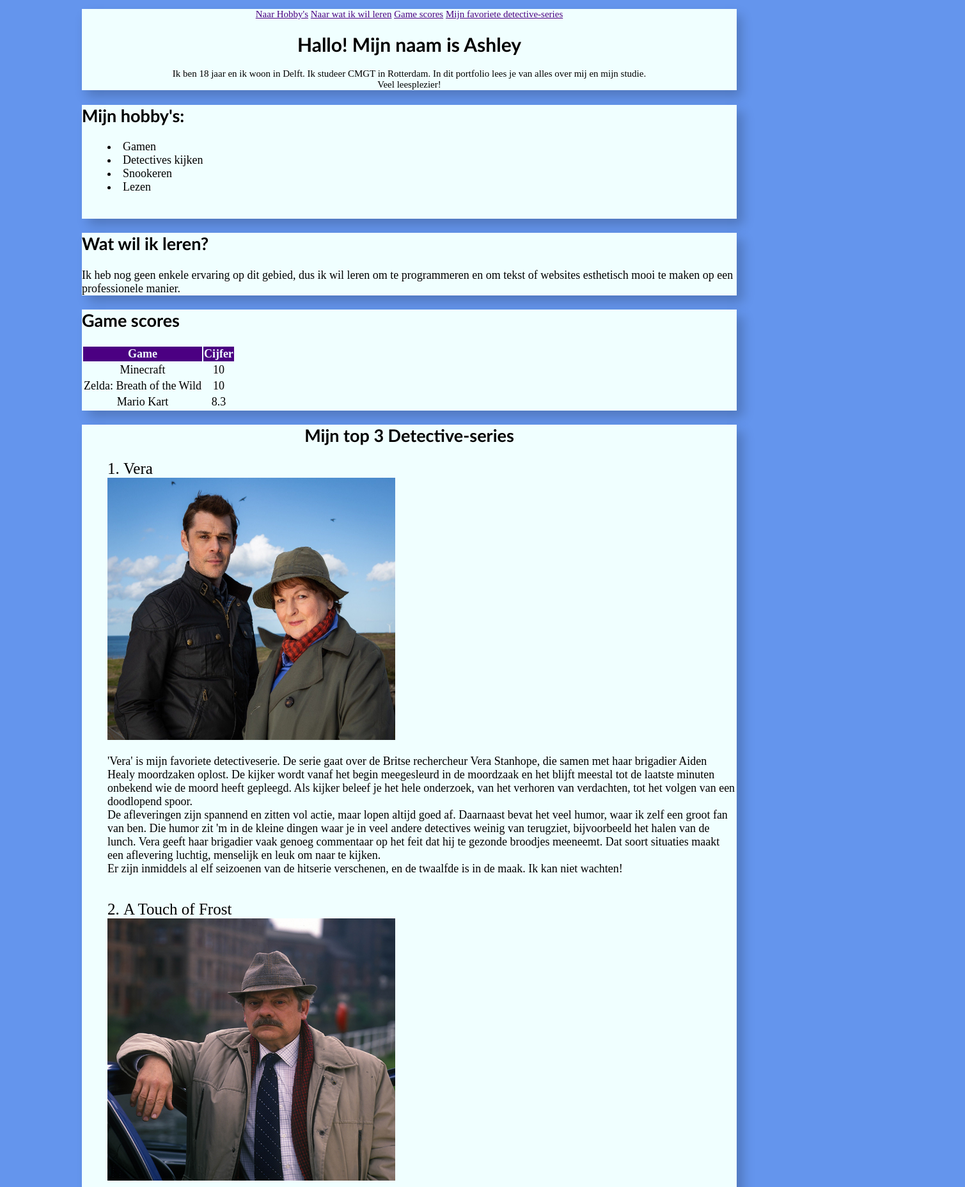
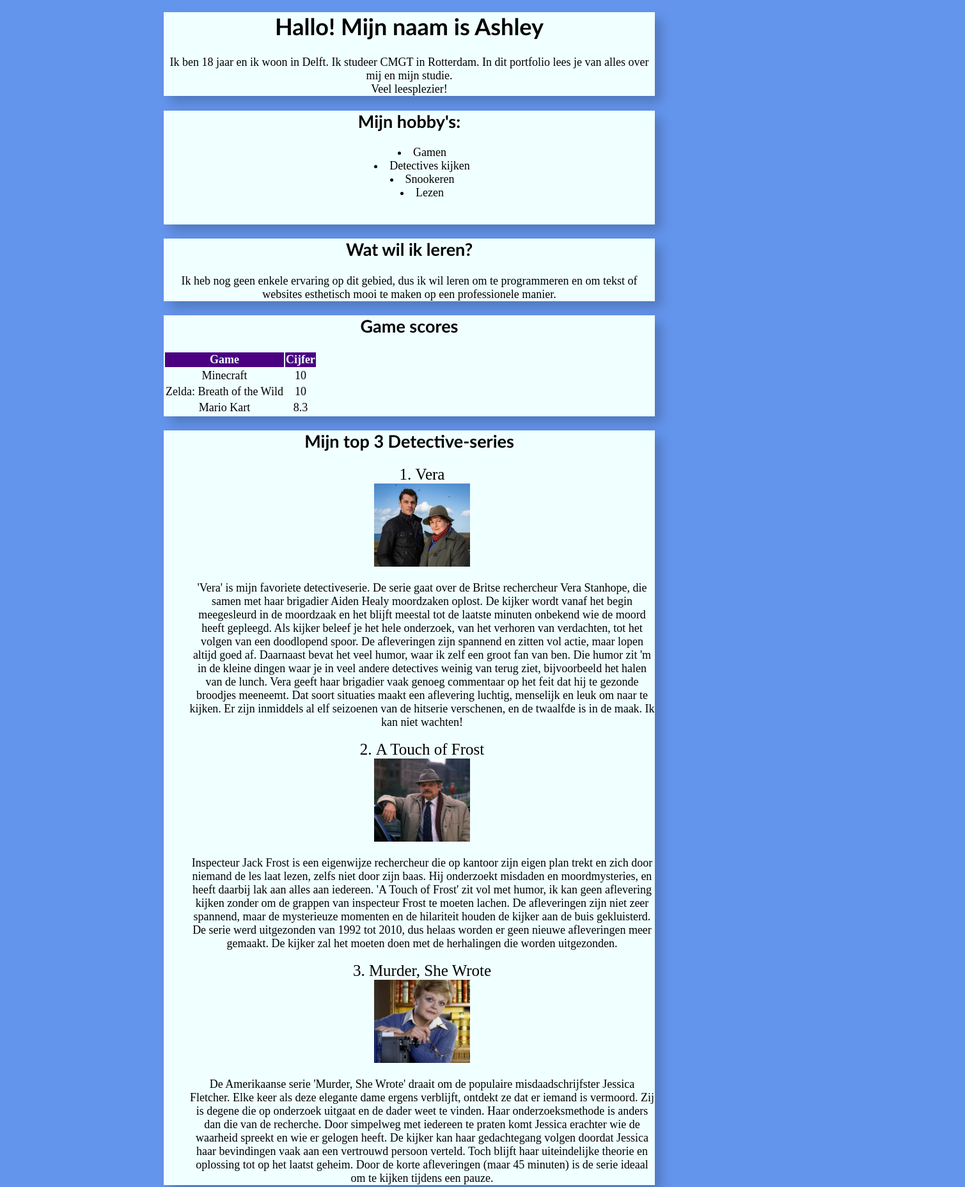
Before and after one commit to AshleyTholen/Portfolio-website-Ashley, a plain HTML site: page index.html in a window 1280 px wide. Shown: the part 517-2373 px from the top of the page at 64% size, 1509 px wide, since content can reach past the window. Drawn offline with Linux system fonts and the light colour scheme.

Commit message:
Add files via upload

```diff
--- a/css/style.css
+++ b/css/style.css
@@ -1,47 +1,81 @@
 body {
     background-color:cornflowerblue;
     margin: 0;
-    padding: 10px;
+
     font-family:'Times New Roman', Times, serif;
     font-size: 15px;
   }
 
-  div .banner{
-    width: 1700px;
-    height: 400px;
-    max-width: 2000px;
+  nav{
+    display: flex;
+    align-items: center;
+    flex-direction: column;
   }
 
+  nav a{
+    padding: 20px 20px;
+    background-color: lavender;
+    text-decoration: none;
+  }
+
+  .Menu-link {
+    color:indigo;
+  }
+
+  @media (min-width: 400px){
+    header, nav{
+      flex-direction: row;
+    }
+    footer{
+      margin-left: 250px;
+    }
+
+    #detectives > ol img{
+      width: 450;
+      height: 410;
+    }
+  }
+
+
   header{
-    background-color: azure;
-    box-shadow: 7px 10px 17px rgba(0, 0, 0, 0.2);
-    text-align: center;
+    display: flex;
+    justify-content: space-between;
+    flex-direction: column;
+    padding:10px;
   }
+
+
+  .banner > img{
+    height: 30vw;
+    width: 100vw;
+  }
+
+
+
+  .logo img{
+    width:130px;
+  }
+
   #container {
-    width: 80vw;
+    width: 60vw;
     max-width: 1500px;
     min-width: 300px;
     margin: 0 auto;
   }
 
-  #container > img {
-      width: 1500px;
-      height: 400px;
-    }
 
   #Detectives > ol img{
-    width: 450px;
-    height: 410px;
+    width: 150px;
+    height: 130px;
   }
+
   .text-content {
     font-size: 1.2em;
     background-color:azure;
     box-shadow: 10px 10px 17px rgba(0, 0, 0, 0.2);
+    text-align: center;
   }
 
-  #Detectives h2{
-    text-align: center;
-  }
 
   h1, h2 {
     font-family:'Gill Sans', 'Gill Sans MT', Calibri, 'Trebuchet MS', sans-serif;
@@ -71,14 +105,6 @@ body {
     font-size: 25px;
   }
 
-  ol img{
-    width: 50px;
-    border: black 20px;
-  }
-
-  .Menu-link {
-    color:indigo;
-  }
 
   footer a {
     color:indigo;
@@ -89,8 +115,10 @@ body {
     text-decoration: none;
   }
   footer {
-    margin-top: 20px;
-    margin-left: 250px;
+    display: flex;
+    flex-direction: row;
+    margin-top: 2vw;
+    margin-left: 20vw;
     color: black
   }
 
--- a/index.html
+++ b/index.html
@@ -8,23 +8,26 @@
     <link rel="stylesheet" href="css/style.css"/>
 </head>
 <body>
-  <div class="banner">
-    <img src="img/Zelda-Breath-of-the-Wild-Main-Banner-Img.jpg" alt="Logo Website Ashley">
-  </div>
-  <br>
-    <div id="container">
          <header>
+          <figure class="logo">
+            <img src="img/cmgt_logo" alt="Logo website Ashley">
+          </figure>
           <nav>
-            <a class="Menu-link" href="#Hobby's">Naar Hobby's</a>
-            <a class="Menu-link" href="#learn">Naar wat ik wil leren</a>
+            <a class="Menu-link" href="#Hobby's">Mijn Hobby's</a>
+            <a class="Menu-link" href="#learn">Wat ik wil leren</a>
             <a class="Menu-link" href="#Games"> Game scores</a>
             <a class="Menu-link" href="#Detectives"> Mijn favoriete detective-series</a>
           </nav>
-          <h1> Hallo! Mijn naam is Ashley</h1>
-          <main>
+          </header>
+          <div class="banner">
+            <img src="img/Zelda-Breath-of-the-Wild-Main-Banner-Img.jpg" alt="Banner portfolio">
+          </div>
+
+      <div id="container">
+          <main class="text-content">
+            <h1> Hallo! Mijn naam is Ashley</h1>
             <p>Ik ben 18 jaar en ik woon in Delft. Ik studeer CMGT in Rotterdam. In dit portfolio lees je van alles over mij en mijn studie.<br> Veel leesplezier!<br>
           </main>
-        </header>
           <section class="text-content" id="Hobby">
             <h2>Mijn hobby's:</h2>
             <ul>
@@ -61,23 +64,23 @@
 
             <h2> Mijn top 3 Detective-series</h2>
             <ol>
-              <li>Vera</li> <img src="img/vera-serie-foto.jpg" alt="Foto Vera"><br>
-                <p>'Vera' is mijn favoriete detectiveserie. De serie gaat over de Britse rechercheur Vera Stanhope, die samen met haar brigadier Aiden Healy moordzaken oplost. De kijker wordt vanaf het begin meegesleurd in de moordzaak en het blijft meestal tot de laatste minuten onbekend wie de moord heeft gepleegd. Als kijker beleef je het hele onderzoek, van het verhoren van verdachten, tot het volgen van een doodlopend spoor.<br>
-              De afleveringen zijn spannend en zitten vol actie, maar lopen altijd goed af. Daarnaast bevat het veel humor, waar ik zelf een groot fan van ben. Die humor zit 'm in de kleine dingen waar je in veel andere detectives weinig van terugziet, bijvoorbeeld het halen van de lunch. Vera geeft haar brigadier vaak genoeg commentaar op het feit dat hij te gezonde broodjes meeneemt. Dat soort situaties maakt een aflevering luchtig, menselijk en leuk om naar te kijken.<br>
-            Er zijn inmiddels al elf seizoenen van de hitserie verschenen, en de twaalfde is in de maak. Ik kan niet wachten!</p><br>
-              <li>A Touch of Frost</li> <img src="img/A_Touch_of_Frost.jpg" alt="Foto Frost"><br>
-              <p>Inspecteur Jack Frost is een eigenwijze rechercheur die op kantoor zijn eigen plan trekt en zich door niemand de les laat lezen, zelfs niet door zijn baas. Hij onderzoekt misdaden en moordmysteries, en heeft daarbij lak aan alles aan iedereen. 'A Touch of Frost' zit vol met humor, ik kan geen aflevering kijken zonder om de grappen van inspecteur Frost te moeten lachen.<br>
-            De afleveringen zijn niet zeer spannend, maar de mysterieuze momenten en de hilariteit houden de kijker aan de buis gekluisterd. De serie werd uitgezonden van 1992 tot 2010, dus helaas worden er geen nieuwe afleveringen meer gemaakt. De kijker zal het moeten doen met de herhalingen die worden uitgezonden.</p><br>
-              <li>Murder, She Wrote</li><img src="img/Jessica_Fletcher.jpg" alt="Foto Murder She Wrote"><br>
-              <p>De Amerikaanse serie 'Murder, She Wrote' draait om de populaire misdaadschrijfster Jessica Fletcher. Elke keer als deze elegante dame ergens verblijft, ontdekt ze dat er iemand is vermoord. Zij is degene die op onderzoek gaat en de dader weet te vinden.<br>
-            Haar onderzoeksmethode is anders dan die van de recherche. Door simpelweg met iedereen te praten komt Jessica erachter wie de waarheid spreekt en wie er gelogen heeft. De kijker kan haar gedachtengang volgen doordat Jessica haar bevindingen vaak aan een vertrouwd persoon verteld. Toch blijft haar uiteindelijke theorie en oplossing tot op het laatst geheim.<br>
-          Door de korte afleveringen (maar 45 minuten) is de serie ideaal om te kijken tijdens een pauze.</p><br>
+              <li>Vera</li> <img src="img/vera-serie-foto.jpg" alt="Foto Vera">
+                <p>'Vera' is mijn favoriete detectiveserie. De serie gaat over de Britse rechercheur Vera Stanhope, die samen met haar brigadier Aiden Healy moordzaken oplost. De kijker wordt vanaf het begin meegesleurd in de moordzaak en het blijft meestal tot de laatste minuten onbekend wie de moord heeft gepleegd. Als kijker beleef je het hele onderzoek, van het verhoren van verdachten, tot het volgen van een doodlopend spoor.
+              De afleveringen zijn spannend en zitten vol actie, maar lopen altijd goed af. Daarnaast bevat het veel humor, waar ik zelf een groot fan van ben. Die humor zit 'm in de kleine dingen waar je in veel andere detectives weinig van terug ziet, bijvoorbeeld het halen van de lunch. Vera geeft haar brigadier vaak genoeg commentaar op het feit dat hij te gezonde broodjes meeneemt. Dat soort situaties maakt een aflevering luchtig, menselijk en leuk om naar te kijken.
+            Er zijn inmiddels al elf seizoenen van de hitserie verschenen, en de twaalfde is in de maak. Ik kan niet wachten!</p>
+              <li>A Touch of Frost</li> <img src="img/A_Touch_of_Frost.jpg" alt="Foto Frost">
+              <p>Inspecteur Jack Frost is een eigenwijze rechercheur die op kantoor zijn eigen plan trekt en zich door niemand de les laat lezen, zelfs niet door zijn baas. Hij onderzoekt misdaden en moordmysteries, en heeft daarbij lak aan alles aan iedereen. 'A Touch of Frost' zit vol met humor, ik kan geen aflevering kijken zonder om de grappen van inspecteur Frost te moeten lachen.
+            De afleveringen zijn niet zeer spannend, maar de mysterieuze momenten en de hilariteit houden de kijker aan de buis gekluisterd. De serie werd uitgezonden van 1992 tot 2010, dus helaas worden er geen nieuwe afleveringen meer gemaakt. De kijker zal het moeten doen met de herhalingen die worden uitgezonden.</p>
+              <li>Murder, She Wrote</li><img src="img/Jessica_Fletcher.jpg" alt="Foto Murder She Wrote">
+              <p>De Amerikaanse serie 'Murder, She Wrote' draait om de populaire misdaadschrijfster Jessica Fletcher. Elke keer als deze elegante dame ergens verblijft, ontdekt ze dat er iemand is vermoord. Zij is degene die op onderzoek uitgaat en de dader weet te vinden.
+            Haar onderzoeksmethode is anders dan die van de recherche. Door simpelweg met iedereen te praten komt Jessica erachter wie de waarheid spreekt en wie er gelogen heeft. De kijker kan haar gedachtegang volgen doordat Jessica haar bevindingen vaak aan een vertrouwd persoon verteld. Toch blijft haar uiteindelijke theorie en oplossing tot op het laatst geheim.
+          Door de korte afleveringen (maar 45 minuten) is de serie ideaal om te kijken tijdens een pauze.</p>
             </ol>
           </section>
-          <footer>
-            <span>&copy; Ashley 2022</span>
-            <a href="mailto:1051905@hr.nl" target="_blank">Contact: 1051905@hr.nl</a>
-          </footer>
       </div>
+      <footer>
+        <span>&copy; Ashley 2022</span>
+        <a href="mailto:1051905@hr.nl" target="_blank">Contact: 1051905@hr.nl</a>
+      </footer>
 </body>
 </html>
```
Also changed, not shown: img/Frost-foto.jpg (added), img/Murder_She_Wrote_foto.jpg (added), img/hr_cmgt_header.svg (added), img/hr_cmgt_logo.png (added), 1 other file.
